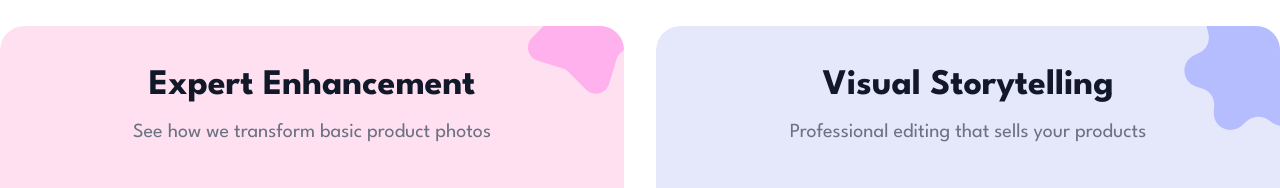
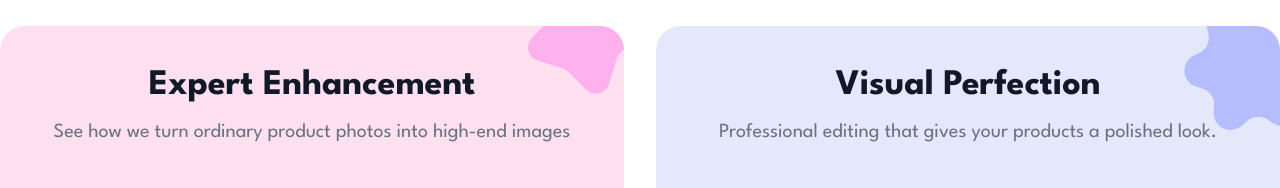
Before and after one commit to sheilagoopss/goopss-new, a Next.js app: page / in a window 1280 px wide. Shown: the part 3020-3208 px from the top of the page. Built offline with nearby package versions, Linux system fonts and the light colour scheme; no server answers; grey boxes are pictures that could not be loaded.

Commit message:
updated the texts and slider image

```diff
--- a/src/app/new/page.tsx
+++ b/src/app/new/page.tsx
@@ -140,7 +140,7 @@ const Page = () => {
                   beforeImage="/images/landing/Before1.jpg"
                   afterImage="/images/landing/After1.jpg"
                   title="Expert Enhancement"
-                  subtitle="See how we transform basic product photos"
+                  subtitle="See how we turn ordinary product photos into high-end images"
                   beforeLabel="Before"
                   afterLabel="After"
                   className="bg-[#FFE0F0]"
@@ -159,8 +159,8 @@ const Page = () => {
                 <BeforeAfterSlider
                   beforeImage="/images/landing/Before2.jpg"
                   afterImage="/images/landing/After2.jpg"
-                  title="Visual Storytelling"
-                  subtitle="Professional editing that sells your products"
+                  title="Visual Perfection"
+                  subtitle="Professional editing that gives your products a polished look."
                   beforeLabel="Before"
                   afterLabel="After"
                   className="bg-[#E5E7FB]"
@@ -176,7 +176,7 @@ const Page = () => {
                 </div>
               </div>
             </div>
-            <div className="w-full">
+            {/* <div className="w-full">
               <Image
                 src="/images/landing/TimelyAlerts.svg"
                 alt="Before and After"
@@ -184,7 +184,7 @@ const Page = () => {
                 height={1000}
                 className="hidden md:block object-cover w-full"
               />
-            </div>
+            </div> */}
           </div>
           <JoinWaitListButton />
         </div>
```
Also changed, not shown: 1 other file (tests, documents, lock files or other folders).
